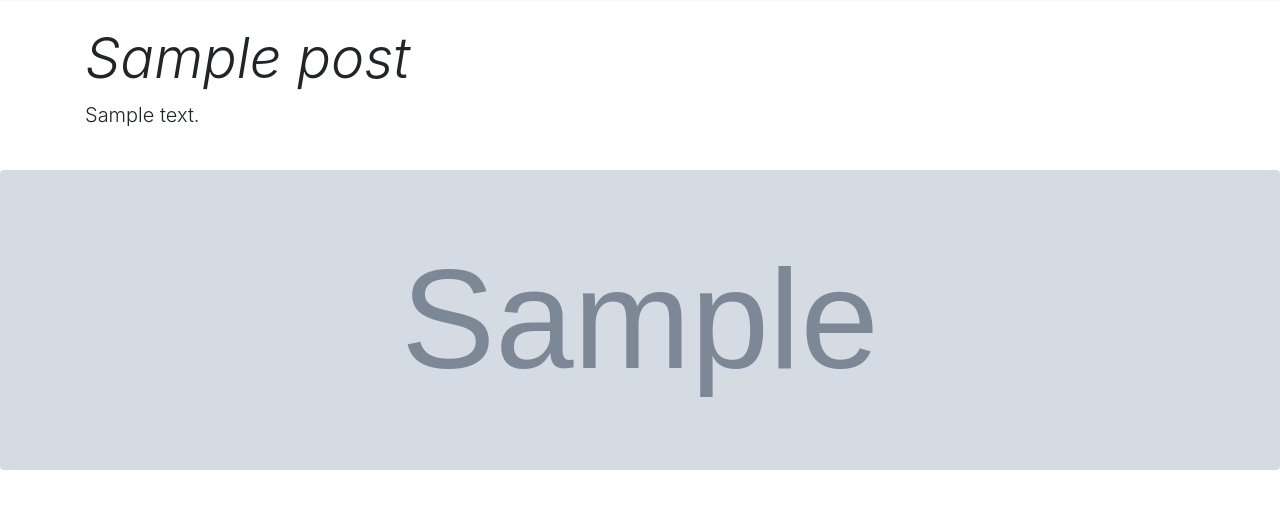
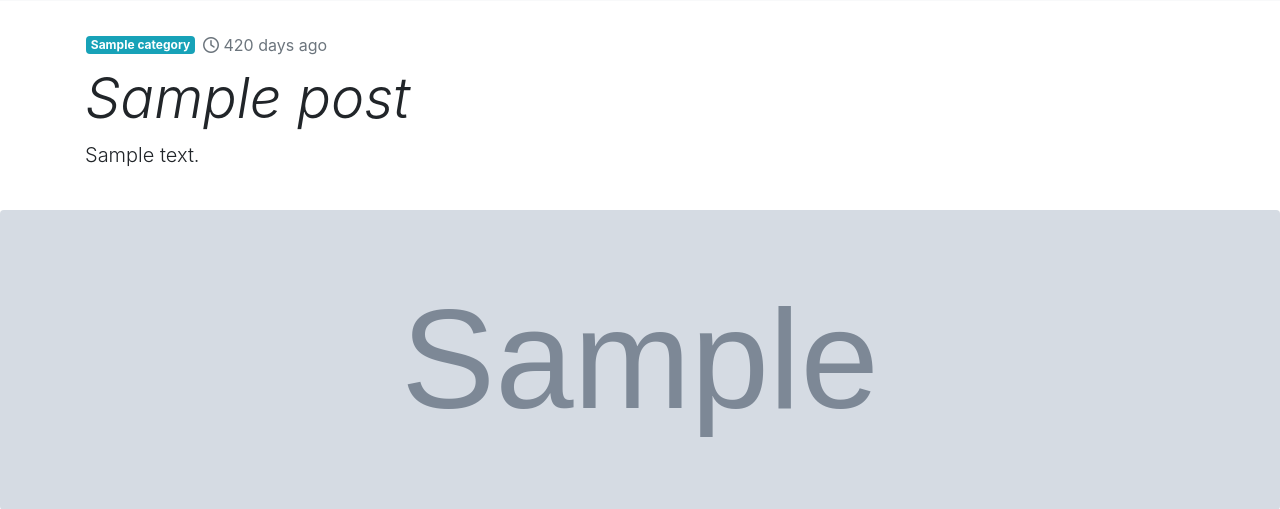
Before and after one commit to thomas-szewczyk/blog, a Symfony app: template templates/post/post.html.twig in a window 1280 px wide. Shown: the part 119-628 px from the top of the page. Run offline with Twig, Linux system fonts and the light colour scheme; the template is opened without the code that fills it: most values are stand-ins (such as "Sample title", 1, 10 or a date in 2020); grey boxes marked "Sample" are stand-in pictures; form fields are guessed from the names that the template uses; some libraries are stand-ins or nearby versions.

Commit message:
- categories added to select statements - news page templates modified (added meta informations for time and category)

```diff
--- a/templates/main/_categories.html.twig
+++ b/templates/main/_categories.html.twig
@@ -1,5 +1,5 @@
 <div class="p-2 border text-center">
-    <h5 class="text-center">Categories</h5>
+    <h5 class="text-center text-muted">Categories</h5>
     <ul class="list-group list-group-flush">
         {% for category in categories %}
             <li class="list-group-item"><a href="{{ path('show_category', {id: category.id })}}" class="text-info">{{ category.name }}</a></li>
--- a/templates/main/index.html.twig
+++ b/templates/main/index.html.twig
@@ -23,7 +23,7 @@
         </div>
     </div>
     <div class="pb-4">
-        <h3 class="text-center">More recent news</h3>
+        <h3 class="text-center text-muted">More recent news</h3>
         <hr>
         {% if rss.channel.item|length >= 6 %}
             {{ include('main/_rssslider.html.twig') }}
--- a/templates/post/post.html.twig
+++ b/templates/post/post.html.twig
@@ -1,10 +1,24 @@
 {% extends 'base.html.twig' %}
 
 {% block body %}
+    {# This part is similar to _news_meta.html.twig - try to merge it? #}
     <div class="py-4 container">
+        <div class="pl-3 mt-2 mb-2 row align-items-center">
+            <span class="badge text-white bg-info mr-2">{{ post.category.name }}</span>
+            {% set difference = date('now'|date()).diff(date(post.createdAt)) %}
+            {% set leftDays = difference.days %}
+            {% if leftDays == 1 %}
+                <div class="text-muted mr-2 post-time"><i class="far fa-clock"></i> Yesterday</div>
+            {% elseif leftDays == 0 %}
+                <div class="text-muted mr-2 post-time"><i class="far fa-clock"></i> Today</div>
+            {% else %}
+                <div class="text-muted mr-2 post-time"><i class="far fa-clock"></i> {{ leftDays }} days ago</div>
+            {% endif %}
+        </div>
         <h1 class="display-4 font-italic">{{ post.title }}</h1>
         <p class="lead">{{ post.description }}</p>
     </div>
+
     <div class="jumbotron p-3 p-md-5 text-white rounded"
          style="min-height:300px;background-image: url('{{ absolute_url(asset('assets/img/' ~ post.imageFile)) }}'); background-position: center;background-size: cover;">
     </div>
```
